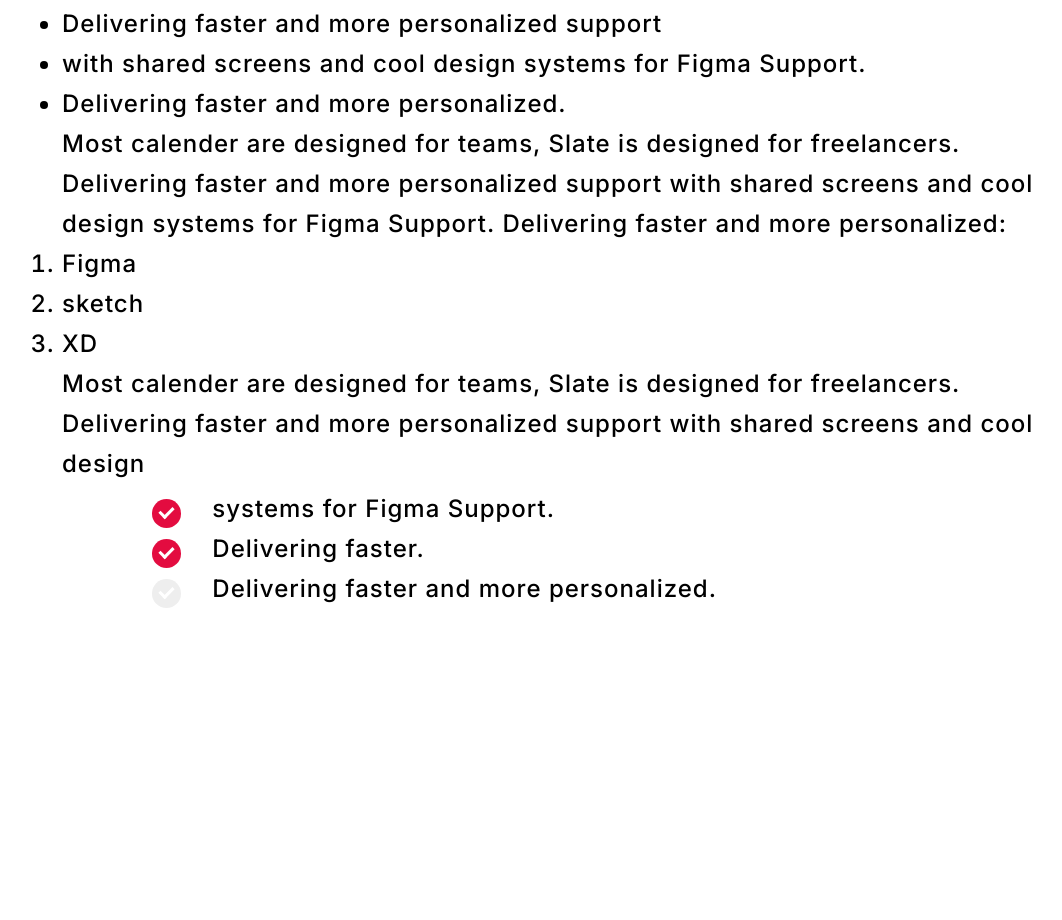
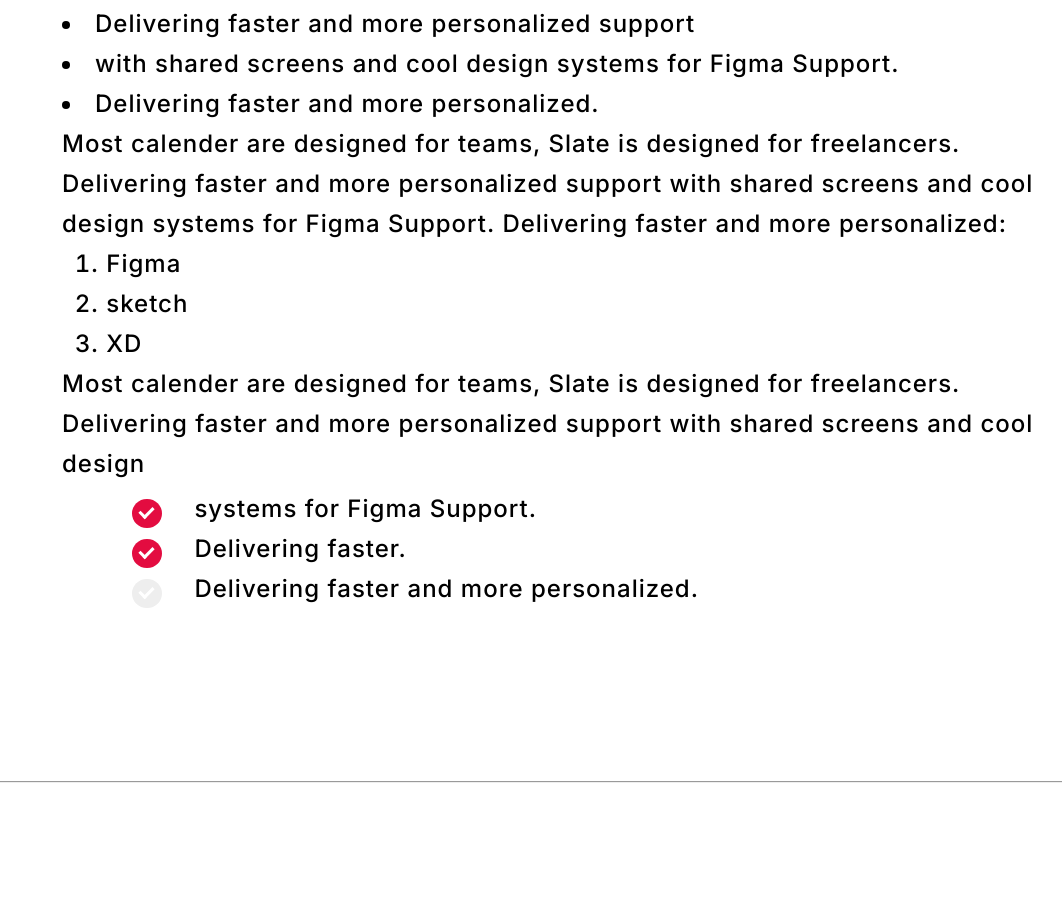
Before and after one commit to mo-dhia/O-Training, a plain HTML site: page index.html in a window 1280 px wide. Shown: the part 1674-2594 px from the top of the page, without its empty margins (66-1128 px from the left). Before the commit the page ends 2455 px from the top, so only its background shows below. Drawn offline with Linux system fonts and the light colour scheme.

Commit message:
remove left space on ul & ol

```diff
--- a/assets/styles/style.css
+++ b/assets/styles/style.css
@@ -100,6 +100,7 @@ main ol {
     line-height: 40px;
     /* or 167% */
     letter-spacing: 1px;
+    margin-left: 1vw;
 
 }
 
@@ -160,7 +161,7 @@ main h3 {
 
 
 .check-container {
-    margin-left: 7vw;
+    margin-left: 5.5vw;
     margin-top: 15px;
     line-height: 40px;
 
@@ -233,6 +234,11 @@ main h3 {
 
 
 
+footer {
+    height: 139px;
+    width: 100vw
+}
+
 
 @media (max-width: 1080px) {
     .Bloger {
--- a/index.html
+++ b/index.html
@@ -70,16 +70,16 @@
     </div>
     <p>
         Most calender are designed for teams, Slate is designed for freelancers. </p>
-    <ul>
+    <ul style="list-style: inside ;">
         <li>Delivering faster and more personalized support</li>
         <li>with shared screens and cool design systems for Figma Support.</li>
         <li>Delivering faster and more personalized.</li>
     </ul>
+    <P> Most calender are designed for teams, Slate is designed for freelancers. Delivering faster and more personalized
+        support with shared screens and cool design systems for Figma Support. Delivering faster and more personalized:
+    </P>
 
-
-    <ol>
-        Most calender are designed for teams, Slate is designed for freelancers. Delivering faster and more personalized
-        support with shared screens and cool design systems for Figma Support. Delivering faster and more personalized:
+    <ol  style="list-style: inside decimal;">
 
         <li>Figma</li>
         <li>sketch</li>
@@ -89,7 +89,7 @@
         Most calender are designed for teams, Slate is designed for freelancers. Delivering faster and more personalized
         support with shared screens and cool design
     <div class="check-container">
-        <label >
+        <label>
             <input type="checkbox" style="appearance: none;" checked="checked">
             <span class="checkmark"></span>
             <span style="position:absolute; bottom:10px; left: 6.5%; text-decoration: none;">systems for Figma
@@ -112,5 +112,8 @@
     </p>
 
 </main>
+<footer>
+    <hr />
+</footer>
 
 </html>
```
